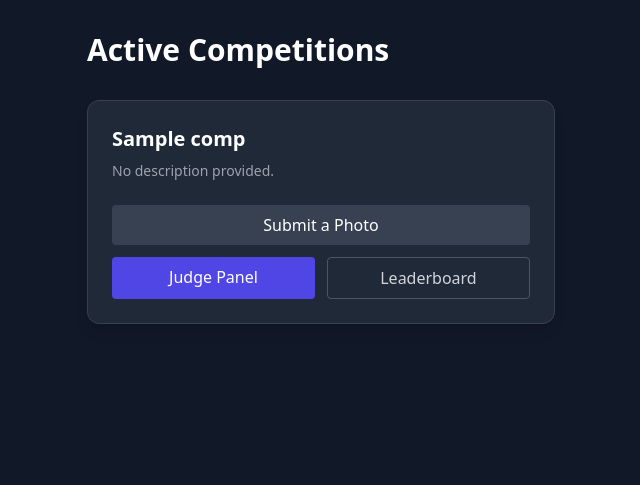
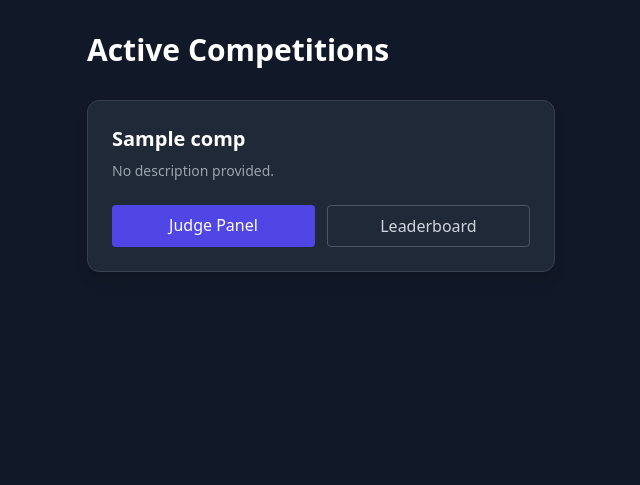
Before and after one commit to MenradHolm/simplyjudge, a Django app: template judging_app/templates/judging_app/home.html in a window 1280 px wide. Shown: the part 65-550 px from the top of the page, without its empty margins (73-713 px from the left). Run offline with Django 3.2, Linux system fonts and the light colour scheme; the template is opened without the code that fills it: most values are stand-ins (such as "Sample title", 1, 10 or a date in 2020); some libraries are stand-ins or nearby versions.

Commit message:
Temporarily hide the public photo submission button

```diff
--- a/judging_app/templates/judging_app/home.html
+++ b/judging_app/templates/judging_app/home.html
@@ -39,9 +39,10 @@
                     <p class="text-sm text-gray-400 mb-6 flex-1">{{ comp.description|default:"No description provided." }}</p>
 
                     <div class="flex flex-col space-y-3">
-                        <a href="{% url 'submit_photo' comp.id %}" class="text-center w-full bg-gray-700 hover:bg-gray-600 text-white font-medium py-2 px-4 rounded transition-colors">Submit a Photo</a>
+                        {# <a href="{% url 'submit_photo' comp.id %}" class="text-center w-full bg-gray-700 hover:bg-gray-600 text-white font-medium py-2 px-4 rounded transition-colors">Submit a Photo</a> #}
 
                         <div class="flex space-x-3">
+
                             <a href="{% url 'judge_router' comp.id %}" class="text-center w-1/2 bg-indigo-600 hover:bg-indigo-700 text-white font-medium py-2 px-4 rounded transition-colors">Judge Panel</a>
                             <a href="{% url 'leaderboard' comp.id %}" class="text-center w-1/2 border border-gray-600 hover:bg-gray-700 text-gray-300 font-medium py-2 px-4 rounded transition-colors">Leaderboard</a>
                         </div>
```
